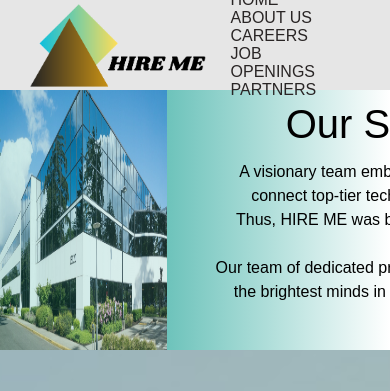
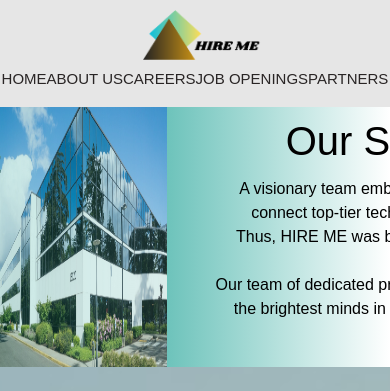
Before and after one commit to oltahasimja/PROJEKTI, a PHP site: page /aboutus.html in a window 390 px wide. Shown: the top 391 px of the page. Run offline with PHP 8.4, Linux system fonts and the light colour scheme.

Commit message:
commit hover responsive etj

```diff
--- a/stylecover.css
+++ b/stylecover.css
@@ -155,6 +155,49 @@
     max-width: 1170px;
     margin: auto;
 }
+@media screen and (max-width: 768px) {
+  .navigationbar {
+      flex-direction: column;
+      height: auto;
+      padding: 15px 0;
+  }
+
+  .logo {
+      margin-left: 15px;
+  }
+
+  .navigationbar ul {
+      margin: 0;
+      padding: 0;
+      text-align: center;
+      display: flex;
+      justify-content: center;
+  }
+
+  .navigationbar ul li {
+      display: block;
+      margin: 10px 0;
+      position: relative;
+      font-size: 15px;
+
+  }
+
+  .navigationbar ul li::after {
+      display: none;
+  }
+
+
+  .navigationbar {
+      padding: 10px 0;
+      background-color: rgb(230, 230, 230);
+  }
+
+  .logo {
+      width: 120px;
+      height: 50px;
+  }
+}
+
 
 .row{
     display: flex;
```
Also changed, not shown: stylecareers.css (+167 -34 lines).
